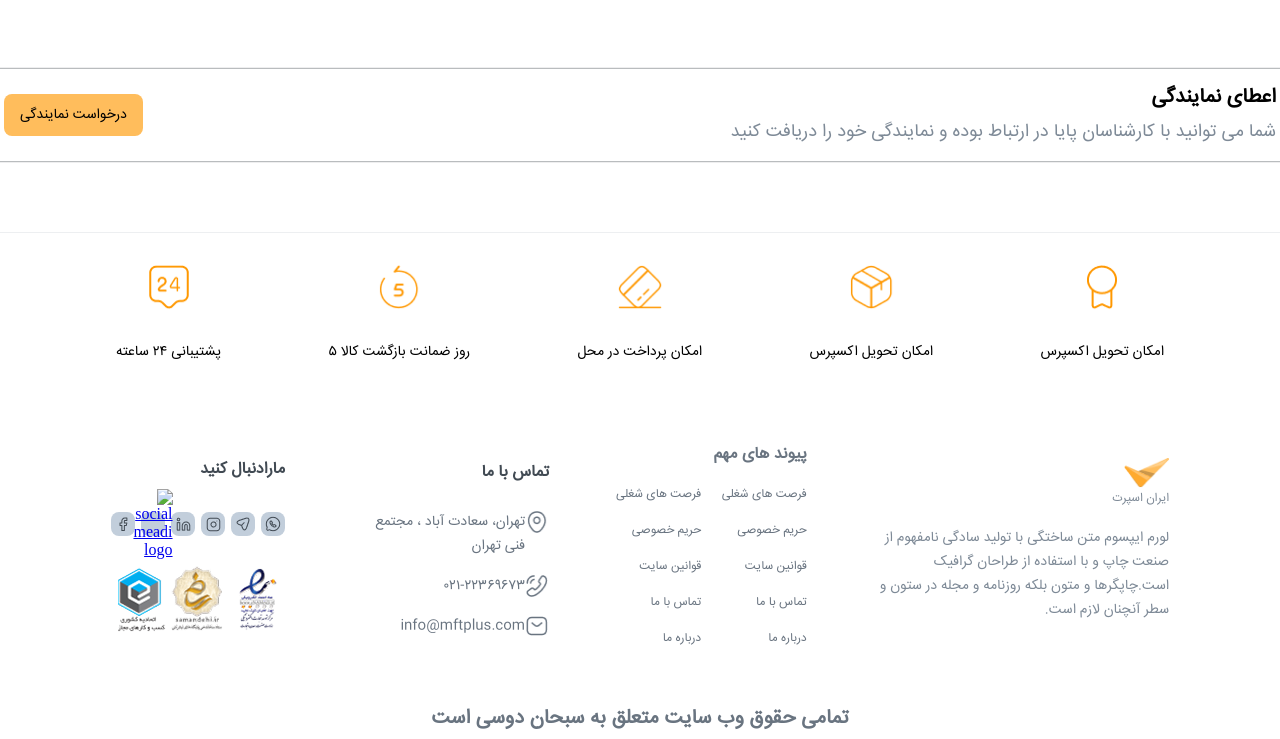
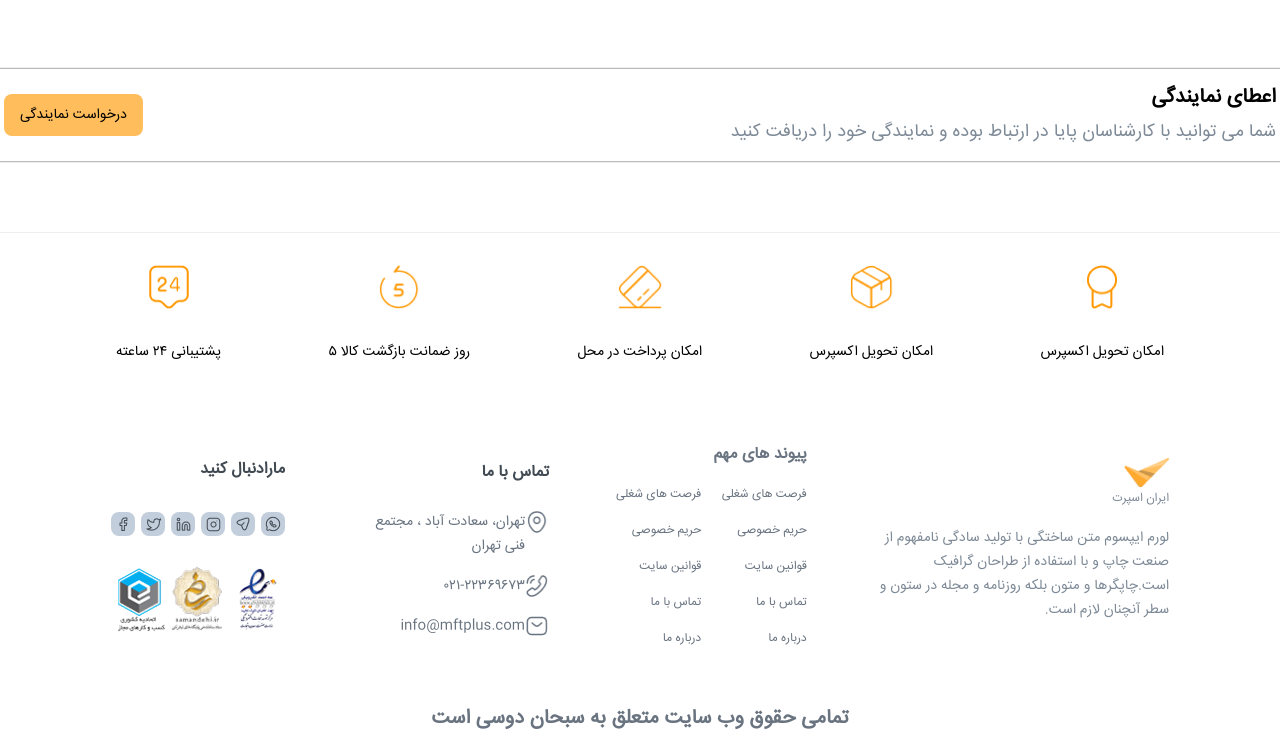
Before and after one commit to sobhan-dousi/sport-website, a plain HTML site: page index.html in a window 1280 px wide. Shown: the part 3971-4710 px from the top of the page. Drawn offline with Linux system fonts and the light colour scheme.

Commit message:
debugging twitter logo

```diff
--- a/index.html
+++ b/index.html
@@ -586,7 +586,7 @@
                 <img src="images/linkedin.png" alt="social meadi logo" />
               </a>
               <a href="https://www.google.com">
-                <img src="images/Vector.png" alt="social meadi logo" />
+                <img src="images/twitter.png" alt="social meadi logo" />
               </a>
               <a href="https://www.google.com">
                 <img src="images/facebook.png" alt="social meadi logo" />
```
